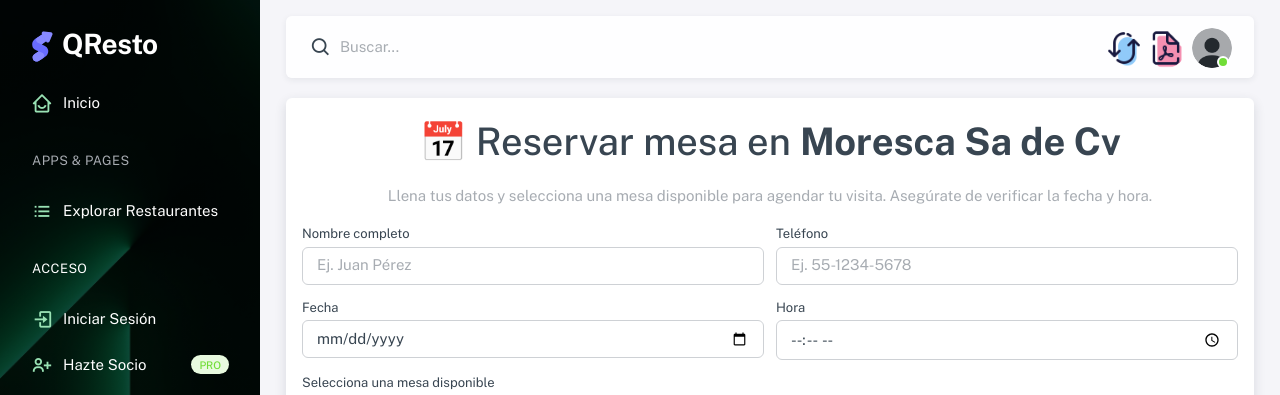
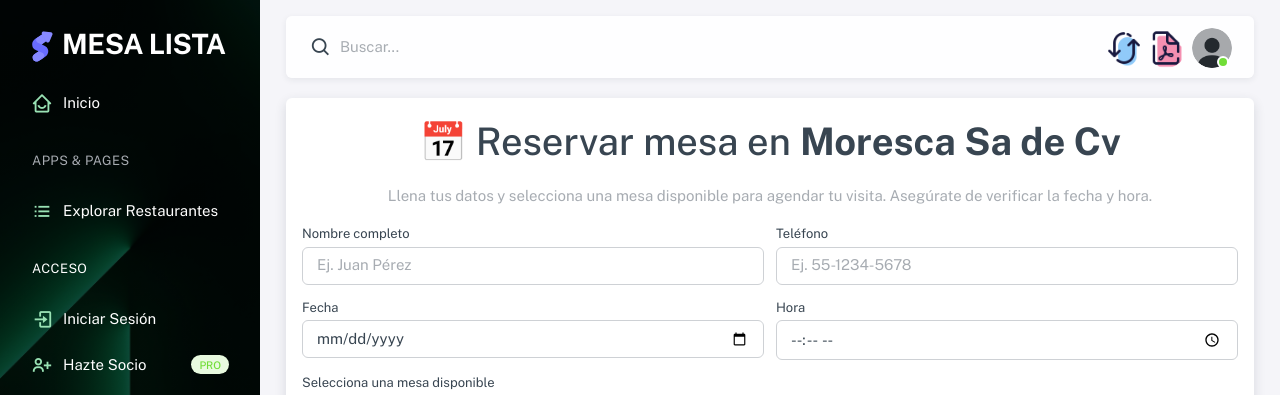
Before and after one commit to DISTinTheHouse/test_4, a Django app: a page that uses restaurante/templates/base.html in a window 1280 px wide. Shown: the top 395 px of the page. Run offline with Django 5.2, Linux system fonts and the light colour scheme; data comes from the database, SQL or seed files in the repository; some libraries are stand-ins or nearby versions.

Commit message:
nombre de la marca

```diff
--- a/restaurante/templates/base.html
+++ b/restaurante/templates/base.html
@@ -13,9 +13,9 @@
       name="viewport"
       content="width=device-width, initial-scale=1.0, user-scalable=no, minimum-scale=1.0, maximum-scale=1.0" />
 
-    <title>QResto - Ordena Ya Desde Tu App</title>
+    <title>MESA LISTA - Tú decides, el QR lo lleva. Simplemente… sabor sin interrupciones.</title>
 
-    <meta name="description" content="" />
+    <meta name="description" content="MESA LISTA transforma la experiencia en restaurantes: escanea un QR o agenda en tu lugar favorito y disfruta un servicio sin fricción con una plataforma diseñada desde cero para ser clara, accesible y jurídicamente protegida. No es solo tecnología: es intención, diseño y flujo bien ejecutados.">
 
   {% load static %}
     <!-- Fonts -->
@@ -104,7 +104,7 @@
                   </g>
                 </svg>
               </span>
-              <span class="app-brand-text demo menu-text fw-bold ms-2 text-white">QResto</span>
+              <span class="app-brand-text demo menu-text fw-bold ms-2 text-white">MESA LISTA</span>
             </a>
 
             <a href="javascript:void(0);" class="layout-menu-toggle menu-link text-large ms-auto d-block d-xl-none" style="background-color: #036666;">
```
